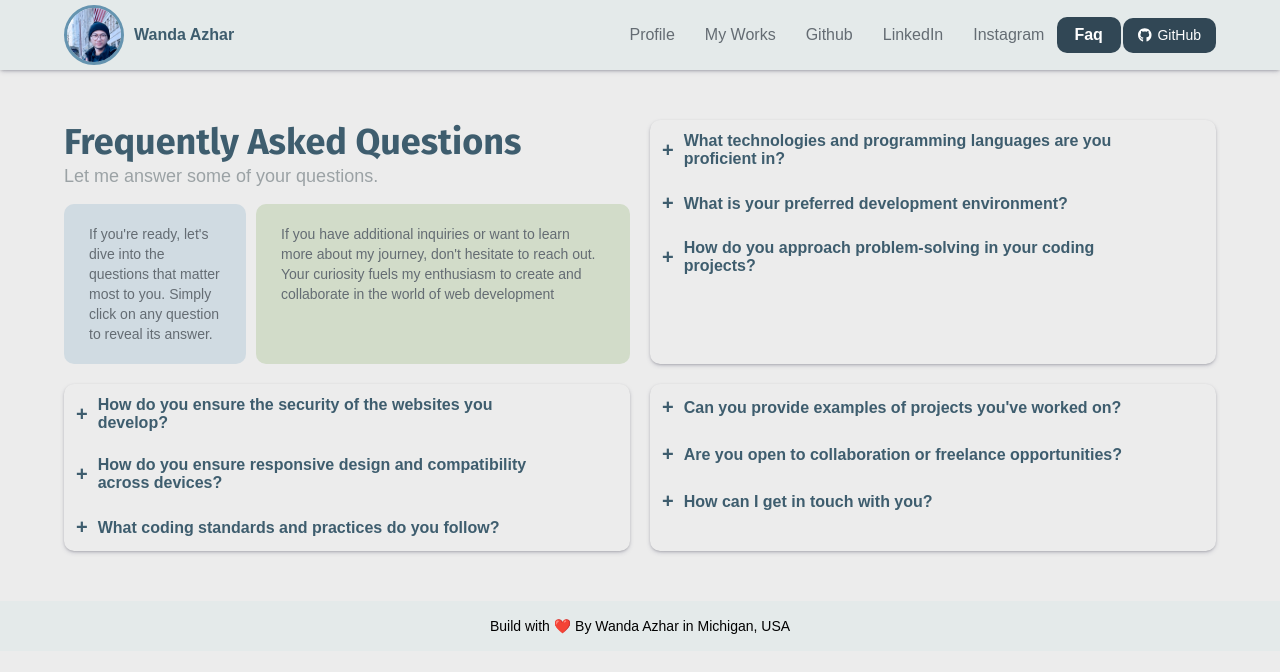
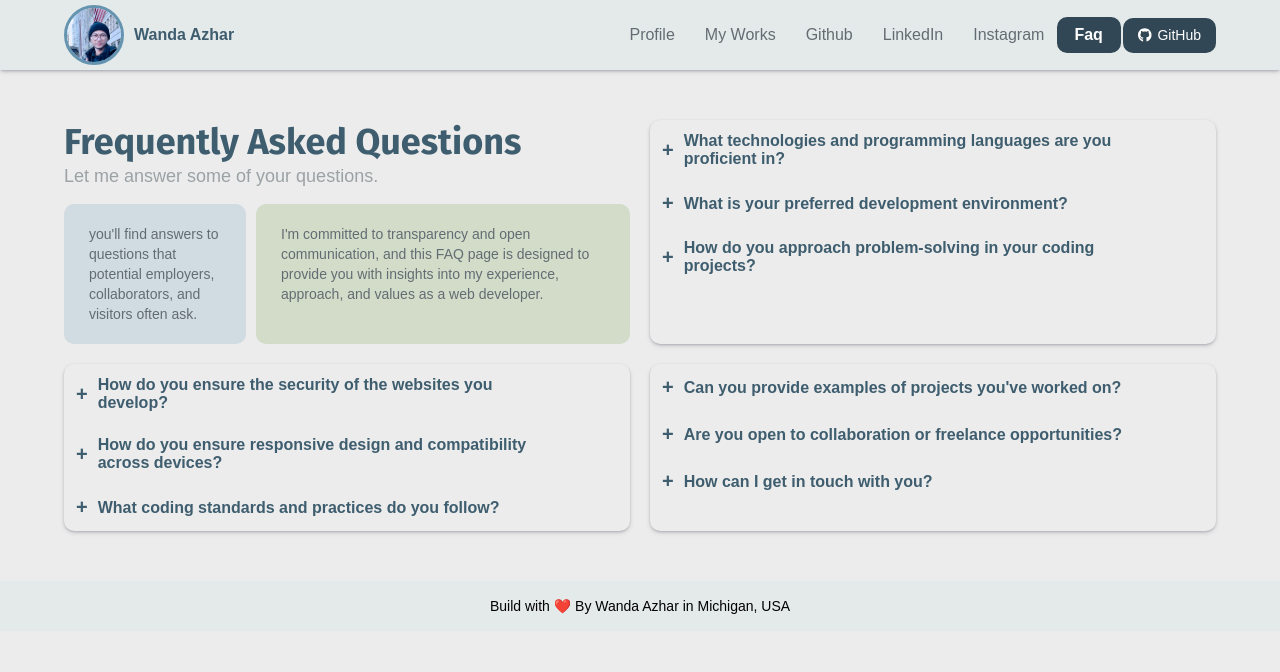
Before and after one commit to wandaazhar007/portfolio, a Next.js app: page /faq in a window 1280 px wide. Shown: the top 672 px of the page. Built offline with nearby package versions, Linux system fonts and the light colour scheme; a web font is replaced by a local one.

Commit message:
refactor code

```diff
--- a/app/components/faqComponent/FaqComponent.tsx
+++ b/app/components/faqComponent/FaqComponent.tsx
@@ -31,14 +31,17 @@ const FaqComponent: React.FC = () => {
                 whileInView={{ opacity: 1, scale: 1, x: 0 }}
                 transition={{ duration: 1 }}
                 className="boxHeader boxHeader1">
-                If you&apos;re ready, let&apos;s dive into the questions that matter most to you. Simply click on any question to reveal its answer.
+                you'll find answers to questions that potential employers, collaborators, and visitors often ask.
+                {/* If you have a question that isn't covered here, feel free to get in touch with me through the provided contact information. */}
+
+                {/* If you&apos;re ready, let&apos;s dive into the questions that matter most to you. Simply click on any question to reveal its answer. */}
               </motion.div>
               <motion.div
                 initial={{ opacity: 0, scale: 1, x: 100 }}
                 whileInView={{ opacity: 1, scale: 1, x: 0 }}
                 transition={{ duration: 1 }}
                 className="boxHeader boxHeader2">
-                If you have additional inquiries or want to learn more about my journey, don&apos;t hesitate to reach out. Your curiosity fuels my enthusiasm to create and collaborate in the world of web development
+                I&apos;m committed to transparency and open communication, and this FAQ page is designed to provide you with insights into my experience, approach, and values as a web developer.
               </motion.div>
             </div>
           </div>
```
